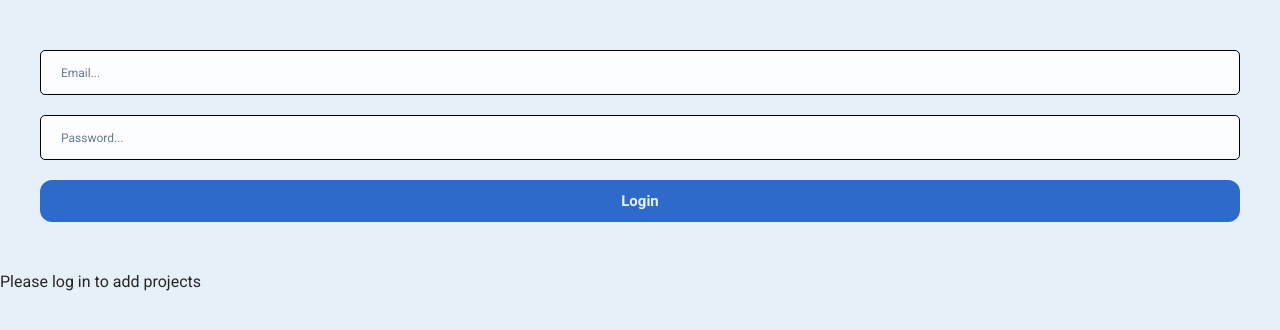
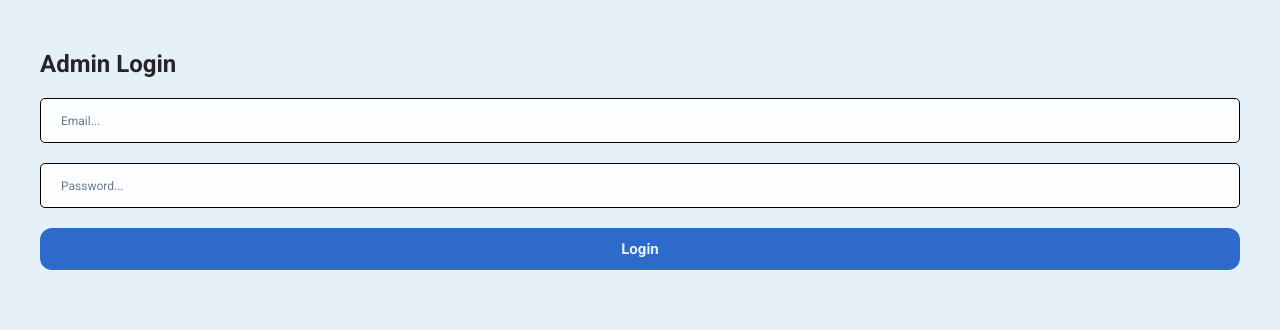
Before and after one commit to AnasKhashfe/Portfolio, a React (Vite) app: page /admin in a window 1280 px wide. Shown: the top 330 px of the page. Built offline with nearby package versions, Linux system fonts and the light colour scheme.

Commit message:
fix the admin problem

```diff
--- a/src/Layout.jsx
+++ b/src/Layout.jsx
@@ -6,7 +6,7 @@ import Projects from './pages/Projects/Projects';
 import Skills from './pages/Skills/Skills';
 import Contact from './pages/Contact/Contact';
 import Footer from './components/layout/Footer/Footer';
-
+import LoginAdmin from './pages/Admin/LoginAdmin';
 
 function Layout() {
 
--- a/src/components/layout/Footer/Footer.jsx
+++ b/src/components/layout/Footer/Footer.jsx
@@ -3,18 +3,26 @@ import { useState, useEffect } from 'react';
 import { Link } from 'react-router-dom'
 import { supabase } from '../../../../supabase-client';
 import './Footer.css'
-
+const ADMIN_USER_ID = "4ee4cb21-6e82-4dd0-b680-ced26b2321d1";
 
 function Footer() {
-    // const [user, setUser] = useState(null);
-    // const userId = "83eb91f9-ca68-4a5b-8c22-a35b4f9e4d0c";
-    // useEffect(() => {
-    //     supabase.auth.getUser().then(({ data }) => {
-    //         setUser(data.user);
+    const [isAdmin, setIsAdmin] = useState(false);
 
-    //     });
+    useEffect(() => {
+        const { data: listener } = supabase.auth.onAuthStateChange(
+            (event, session) => {
+                const currentUser = session?.user || null;
+                setIsAdmin(currentUser?.id === ADMIN_USER_ID);
+            }
+        );
 
-    // }, []);
+        supabase.auth.getUser().then(({ data }) => {
+            setIsAdmin(data.user?.id === ADMIN_USER_ID);
+        });
+
+        return () => listener.subscription.unsubscribe();
+    }, []);
+
 
 
     return (
@@ -23,10 +31,15 @@ function Footer() {
                 <div className="footer-left">
                     <h2 href='#' className='my-logo'>A<span>K</span></h2>
                     <p>Front-End Web Developer based in Syria. Open to work and new opportunities</p>
-
-                    <Link to="/admin" className='admin-ref'>
-                        <svg xmlns="http://www.w3.org/2000/svg" height="24px" viewBox="0 -960 960 960" width="24px" fill="#2e6aca"><path d="M381-481q-41-41-41-99t41-99q41-41 99-41t99 41q41 41 41 99t-41 99q-41 41-99 41t-99-41Zm141.5-56.5Q540-555 540-580t-17.5-42.5Q505-640 480-640t-42.5 17.5Q420-605 420-580t17.5 42.5Q455-520 480-520t42.5-17.5ZM480-60 120-280v-400l360-220 360 220v400L480-60Zm0-93 147-91q-34-18-71.5-27t-75.5-9q-38 0-75.5 9T333-244l147 91ZM256-291q50-34 107-51.5T480-360q60 0 117 17.5T704-291l56-33v-311L480-806 200-635v311l56 33Zm224-189Z" /></svg>
-                    </Link>
+                    {
+                        isAdmin
+                        &&
+                        (
+                            <Link to="/admin" className='admin-ref'>
+                                <svg xmlns="http://www.w3.org/2000/svg" height="24px" viewBox="0 -960 960 960" width="24px" fill="#2e6aca"><path d="M381-481q-41-41-41-99t41-99q41-41 99-41t99 41q41 41 41 99t-41 99q-41 41-99 41t-99-41Zm141.5-56.5Q540-555 540-580t-17.5-42.5Q505-640 480-640t-42.5 17.5Q420-605 420-580t17.5 42.5Q455-520 480-520t42.5-17.5ZM480-60 120-280v-400l360-220 360 220v400L480-60Zm0-93 147-91q-34-18-71.5-27t-75.5-9q-38 0-75.5 9T333-244l147 91ZM256-291q50-34 107-51.5T480-360q60 0 117 17.5T704-291l56-33v-311L480-806 200-635v311l56 33Zm224-189Z" /></svg>
+                            </Link>
+                        )
+                    }
 
 
 
--- a/src/pages/Admin/Admin.jsx
+++ b/src/pages/Admin/Admin.jsx
@@ -1,54 +1,65 @@
 import { supabase } from "../../../supabase-client"
 import { useEffect, useState } from 'react';
-import { useNavigate } from "react-router-dom";
 import './Admin.css';
 import LoginAdmin from './LoginAdmin';
 import ProjectFormAdmin from './ProjectFormAdmin';
 import SkillFormAdmin from './SkillFormAdmin';
 
+const ADMIN_USER_ID = "4ee4cb21-6e82-4dd0-b680-ced26b2321d1";
+function Admin() {
 
-function Admin() {
     const [user, setUser] = useState(null);
     const [loading, setLoading] = useState(true);
-    const navigate = useNavigate();
+    const [isAdmin, setIsAdmin] = useState(false);
 
     useEffect(() => {
-        const getUser = async () => {
-            const { data } = await supabase.auth.getUser();
-            setUser(data.user);
+
+        const { data: listener } = supabase.auth.onAuthStateChange(
+            (event, session) => {
+                const currentUser = session?.user || null;
+                setUser(currentUser);
+                setIsAdmin(currentUser?.id === ADMIN_USER_ID);
+                setLoading(false);
+            }
+        );
+
+
+        supabase.auth.getUser().then(({ data }) => {
+            const currentUser = data.user || null;
+            setUser(currentUser);
+            setIsAdmin(currentUser?.id === ADMIN_USER_ID);
             setLoading(false);
-        };
+        });
 
-        getUser();
+        return () => listener.subscription.unsubscribe();
     }, []);
 
+    if (loading) {
+        return <p>Loading...</p>;
+    }
 
-    // useEffect(() => {
-    //     if (!loading &&!user) {
-    //         navigate("/");
+    if (!user) {
+        return <LoginAdmin setUser={setUser} />;
+    }
 
-    //     }
-    // }, [user,loading])
+
+    if (!isAdmin) {
+        return (
+            <div style={{ textAlign: 'center', padding: '50px' }}>
+                <p>Access Denied. You are not authorized.</p>
+                <button onClick={() => supabase.auth.signOut()}>Sign Out</button>
+            </div>
+        );
+    }
 
 
     return (
-        <>
-
-            <LoginAdmin setUser={setUser} />
-            {
-                user
-                    ?
-                    <>
-                        <ProjectFormAdmin user={user} />
-                        <SkillFormAdmin />
-                    </>
-                    :
-                    <p>
-                        Please log in to add projects
-                    </p>
-            }
-        </>
-    )
+        <div>
+            <button onClick={() => supabase.auth.signOut()}>Sign Out</button>
+            <ProjectFormAdmin user={user} />
+            <SkillFormAdmin />
+        </div>
+    );
 }
 
 export default Admin
--- a/src/pages/Admin/LoginAdmin.jsx
+++ b/src/pages/Admin/LoginAdmin.jsx
@@ -1,59 +1,51 @@
 import { supabase } from '../../../supabase-client';
-import { useState, useEffect } from 'react';
+import { useState } from 'react';
 
 
 
 function LoginAdmin({ setUser }) {
 
 
-    const [isSignIn, setIsSignIn] = useState(false);
     const [email, setEmail] = useState('');
     const [password, setPassword] = useState('');
-
-
+    const [error, setError] = useState('');
 
     const login = async (e) => {
         e.preventDefault();
-        if (isSignIn) {
-            const { error } = await supabase.auth.signUp({
-                email: email,
-                password: password
-            })
-            setIsSignIn(!isSignIn);
-            if (error) {
-                console.error("Error Signing Up :", error.message)
-            }
+        setError('');
+
+        const { data, error } = await supabase.auth.signInWithPassword({
+            email,
+            password
+        });
+
+        if (error) {
+            setError("Wrong email or password!");
         } else {
-            const { error } = await supabase.auth.signInWithPassword({
-                email: email,
-                password: password
-            })
-            setIsSignIn(isSignIn);
-            if (error) {
-                console.error("Error Signing In :", error.message)
-            }
+            setUser(data.user);
         }
-
-    }
-
-
-    // useEffect(() => {
-    //     supabase.auth.getUser().then(({ data }) => {
-    //         setUser(data.user);
-    //     });
-
-    // }, []);
+    };
 
     return (
-        <>
-            <form className='contact-section' onSubmit={login}>
-                <input type="text" placeholder='Email...' onChange={(e) => setEmail(e.target.value)} />
-                <input type="password" placeholder='Password...' onChange={(e) => setPassword(e.target.value)} />
-                <button type='submit'>Login</button>
+        <form className='contact-section' onSubmit={login}>
+            <h2>Admin Login</h2>
+            {error && <p style={{ color: 'red' }}>{error}</p>}
+            <input
+                type="email"
+                placeholder='Email...'
+                value={email}
+                onChange={(e) => setEmail(e.target.value)}
+            />
+            <input
+                type="password"
+                placeholder='Password...'
+                value={password}
+                onChange={(e) => setPassword(e.target.value)}
+            />
+            <button type='submit'>Login</button>
+        </form>
+    );
 
-            </form>
-        </>
-    )
 }
 
 export default LoginAdmin
--- a/src/pages/Projects/Projects.jsx
+++ b/src/pages/Projects/Projects.jsx
@@ -6,39 +6,35 @@ import './Projects.css'
 function Projects() {
     const [showMore, setShowMore] = useState(false);
     const [projects, setProjects] = useState([]);
-    const [user, setUser] = useState(null);
     const visibleProjects = showMore ? projects : projects.slice(0, 3);
 
 
     useEffect(() => {
 
         const fetchUserAndProjects = async () => {
-            const { data: { user } } = await supabase.auth.getUser();
-            setUser(user);
+            const { data, error } = await supabase.from("Projects").select("*");
+            if (error) console.error(error);
+            else setProjects(data);
 
-            if (user) {
-                const { data, error } = await supabase.from("Projects").select("*");
-                if (error) console.error(error);
-                else setProjects(data);
-            }
+
         };
 
         fetchUserAndProjects();
     }, [])
 
-    const deleteProject = async (id) => {
+    // const deleteProject = async (id) => {
 
-        const confirmDelete = window.confirm("Are you sure you want to delete this project?");
+    //     const confirmDelete = window.confirm("Are you sure you want to delete this project?");
 
-        if (!confirmDelete) return;
+    //     if (!confirmDelete) return;
 
-        const { error } = await supabase.from("Projects").delete().eq("id", id)
-        if (error) {
-            console.error("Error deleting project: ", error.message)
-            return;
-        }
-        setProjects(prev => prev.filter(project => project.id !== id));
-    }
+    //     const { error } = await supabase.from("Projects").delete().eq("id", id)
+    //     if (error) {
+    //         console.error("Error deleting project: ", error.message)
+    //         return;
+    //     }
+    //     setProjects(prev => prev.filter(project => project.id !== id));
+    // }
 
 
     return (
@@ -83,12 +79,6 @@ function Projects() {
                                             <span>GitHub</span>
                                         </a>
 
-                                        {
-                                            user.id === project.user_id && (
-                                                <button onClick={() => deleteProject(project.id)}>Delete</button>
-                                            )
-                                        }
-
                                     </div>
                                 </div>
                             </div>
```
